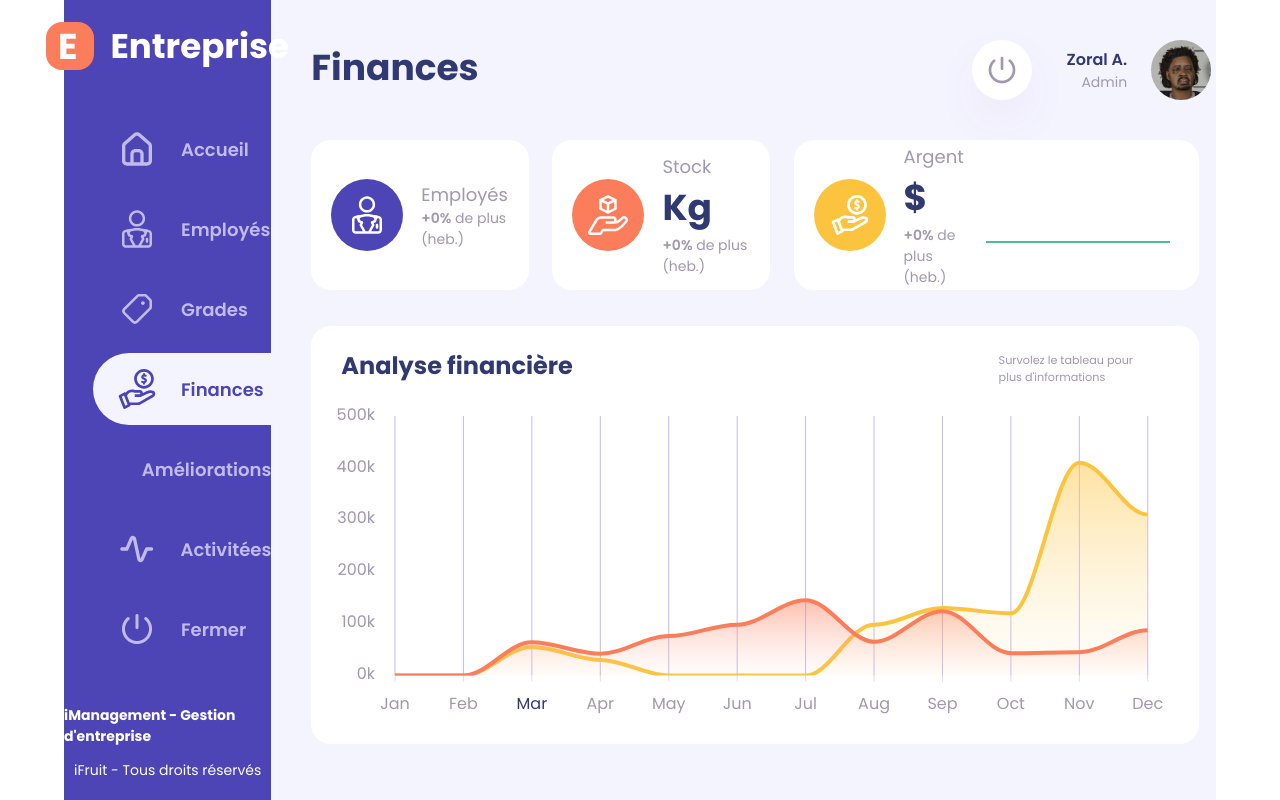
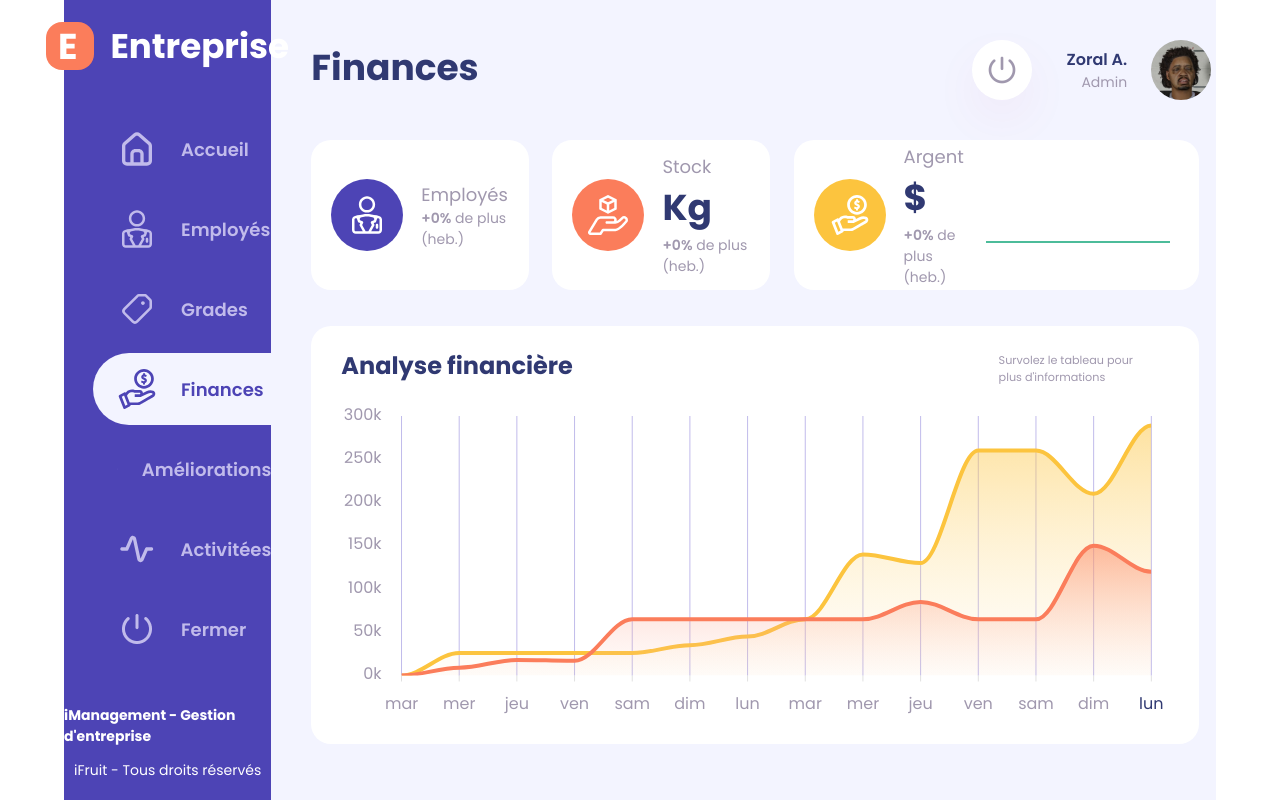
Before and after one commit to Tryade-projects/triade-dashboard, a React (Vite) app: page /finance in a window 1280 px wide. Built offline with nearby package versions, Linux system fonts and the light colour scheme.

Commit message:
Mise à jour des catégories, le css couleurs des marks revues pour dashboardChart et dashboardDailyChart et la mise en couleur du dernier texte de catégorie

```diff
--- a/src/components/DashboardInfos/DashboardInfos.jsx
+++ b/src/components/DashboardInfos/DashboardInfos.jsx
@@ -14,20 +14,15 @@ import { useStickyState } from "../../utils/useStickyState";
  * @returns
  */
 
-const DashboardInfos = ({ employees }) => {
+const DashboardInfos = () => {
   //Datas of the dashboard
 
-  // const [employees, setEmployees] = useStickyState("employees", []);
-  // const [oldEmployees, setOldEmployees] = useStickyState("oldEmployees", [])
-  const [employeesData, setEmployeesData] = useState(0);
-  const [oldEmployeesData, setOldEmployeesData] = useState(12);
+  const [employeesData, setEmployeesData] = useStickyState("employeesData", []); //Obtenir une seule valeur
+  const [oldEmployeesData, setOldEmployeesData] = useStickyState("oldEmployeesData", []) //Obtenir une seule valeur
   const [stockData, setStockData] = useStickyState("stockData", 100);
   const [oldStockData, setOldStockData] = useStickyState("oldStockData", 80);
   const [fortuneData, setFortuneData] = useStickyState("fortuneData", 60);
-  const [oldFortuneData, setOldFortuneData] = useStickyState(
-    "oldFortuneData",
-    180,
-  );
+  const [oldFortuneData, setOldFortuneData] = useStickyState("oldFortuneData",180,);
   const [carData, setCarData] = useStickyState("carData", 18);
 
   // const [stockData, setStockData] = useState(200);
@@ -64,7 +59,7 @@ const DashboardInfos = ({ employees }) => {
         </div>
         <div>
           <h3>Employés</h3>
-          <h2>{employeesData}</h2>
+          <h2>{employeesData.length}</h2>
         </div>
       </div>
 
--- a/src/components/charts/DashboardCharts/_dashboardCharts.scss
+++ b/src/components/charts/DashboardCharts/_dashboardCharts.scss
@@ -104,15 +104,16 @@
     }
 
     //The marker of the seriess
-    .apexcharts-series-markers circle {
+    .apexcharts-area-series .apexcharts-series .apexcharts-series-markers circle{
         fill: white;
         stroke-width: 4px;
+    }
+
+    .apexcharts-area-series .apexcharts-series:nth-child(1) .apexcharts-series-markers circle{
         stroke: #FCC43E;
     }
 
-    #SvgjsG1153 circle {
-        fill: white;
-        stroke-width: 4px;
+    .apexcharts-area-series .apexcharts-series:nth-child(2) .apexcharts-series-markers circle{
         stroke: #FB7D5B;
     }
 
--- a/src/components/charts/DashboardDailyCharts/DashboardDailyCharts.jsx
+++ b/src/components/charts/DashboardDailyCharts/DashboardDailyCharts.jsx
@@ -1,44 +1,57 @@
-import React, { Component } from 'react';
+import React from 'react';
 import Chart from "react-apexcharts";
+import moment from 'moment/moment';
+import 'moment/locale/fr'; // Importer la langue française
 
 /**
  *
  * @param {object} props
- * @var {object[int]} dailyExpensesDatas
- * @var {object[int]} dailyGainDatas
- *
+ * @const {Array[array]} newData each table contains 3 data, first the time stamp at midnight, the expenses of the company and then the profit
  * @returns {JSX.Element}
  */
 
-//Apexcharts series Datas for every months
-var dailyExpensesDatas = [0, 0, 55, 30, 0, 0, 0, 98, 130, 120, 410, 310]
-var dailyGainDatas = [0, 0, 64, 42, 76, 98, 145, 65, 124, 43, 45, 87]
 
-//labels colors
-const firstLabelsColor = '#A098AE'
-const secondLabelColor = "#303972"
-let listLabelColor = [firstLabelsColor, firstLabelsColor, firstLabelsColor, firstLabelsColor, firstLabelsColor, firstLabelsColor, firstLabelsColor, firstLabelsColor, firstLabelsColor, firstLabelsColor, firstLabelsColor, firstLabelsColor]
+const newData = [
+  [1678834800, 0, 0],
+  [1678921200, 26, 9],
+  [1679007600, 26, 18],
+  [1679094000, 26, 17],
+  [1679180400, 26, 65],
+  [1679266800, 35, 65],
+  [1679353200, 45, 65],
+  [1679439600, 65, 65],
+  [1679526000, 140, 65],
+  [1679612400, 130, 85],
+  [1679698800, 260, 65],
+  [1679785200, 260, 65],
+  [1679868000, 210, 150],
+  [1679954400, 289, 120]
+]
 
-function getTheMonth() {
-  let today = Date.now();
-  let todayDateFormat = new Date(today);
-  let todayMonth = todayDateFormat.getMonth();
-  return todayMonth;
-}
-
-function changelabelsColor() {
-  let value = getTheMonth();
-  listLabelColor.splice(value, 1, secondLabelColor)
-  return listLabelColor
-}
+moment.locale('fr');
 
 
-//ApexCharts
-class DashboardCharts extends Component {
-  constructor(props) {
-    super(props);
+function processNewData(newData) {
+  const dailyExpensesDatas = [];
+  const dailyGainDatas = [];
+  const categories = [];
 
-    this.state = {
+  newData.forEach((data) => {
+    const timestamp = data[0];
+    const expense = data[1];
+    const gain = data[2];
+
+    const date = moment.unix(timestamp);
+    const day = date.format("ddd").replace(/\./g, '');
+
+    categories.push(day);
+    dailyExpensesDatas.push(expense);
+    dailyGainDatas.push(gain);
+
+  });
+
+  return {
+    categories: categories,
     series: [
       {
         name: "Dépenses",
@@ -48,9 +61,15 @@ class DashboardCharts extends Component {
         name: "Revenus",
         data: dailyGainDatas
       }
-      ],
+    ]
+  };
+}
 
-      options: {
+
+function DashboardCharts() {
+  const { categories, series } = processNewData(newData);
+
+  const options = {
 
     colors: ['#FCC43E', '#FB7D5B'],
 
@@ -85,8 +104,6 @@ class DashboardCharts extends Component {
 
     dataLabels: { enabled: false },
 
-
-
     legend: {
       show: false,
       position: "top",
@@ -103,8 +120,6 @@ class DashboardCharts extends Component {
       }
     },
 
-
-
     grid: {
       borderColor: "#C1BBEB",
       xaxis: {
@@ -116,13 +131,13 @@ class DashboardCharts extends Component {
     },
 
     xaxis: {
-          categories: ["Jan", "Feb", "Mar", "Apr", "May", "Jun", "Jul", "Aug", "Sep", "Oct", "Nov", "Dec"],
+      categories: categories,
       axisBorder: { show: false },
       tooltip: { enabled: false },
       labels: {
         show: true,
         style: {
-              colors: changelabelsColor(),
+          colors: ["#a098ae", "#a098ae", "#a098ae", "#a098ae", "#a098ae", "#a098ae", "#a098ae", "#a098ae", "#a098ae", "#a098ae", "#a098ae", "#a098ae", "#a098ae", "#303972"],
           fontSize: '12px',
           fontFamily: "Poppins, sans-serif",
         },
@@ -144,33 +159,16 @@ class DashboardCharts extends Component {
     },
 
     stroke: { curve: 'smooth' }
-      },
-
-    };
   }
-
-
-
-
-
-
-  render() {
 
   return (
     <div className="dashboardDailyCharts">
       <h2>Analyse financière</h2>
       <h4>Survolez le tableau pour plus d'informations</h4>
-        <Chart
-          options={this.state.options}
-          series={this.state.series}
-          type="area"
-          width="100%"
-          height="100%"
-        />
+      <Chart options={options} series={series} type="area" width="100%" height="100%" />
     </div>
   );
-  }
-}
 
+};
 
 export default DashboardCharts
--- a/src/components/charts/DashboardDailyCharts/_dashboardDailyCharts.scss
+++ b/src/components/charts/DashboardDailyCharts/_dashboardDailyCharts.scss
@@ -103,17 +103,19 @@
     }
 
     //The marker of the seriess
-    .apexcharts-series-markers circle {
+    .apexcharts-area-series .apexcharts-series .apexcharts-series-markers circle{
         fill: white;
         stroke-width: 4px;
+    }
+
+    .apexcharts-area-series .apexcharts-series:nth-child(1) .apexcharts-series-markers circle{
         stroke: #FCC43E;
     }
 
-    #SvgjsG1593 circle {
-        fill: white;
-        stroke-width: 4px;
+    .apexcharts-area-series .apexcharts-series:nth-child(2) .apexcharts-series-markers circle{
         stroke: #FB7D5B;
     }
-
-
 }
+.last-category {
+    color: red;
+  }
```
Lines whose indentation alone changed are shown as unchanged.
